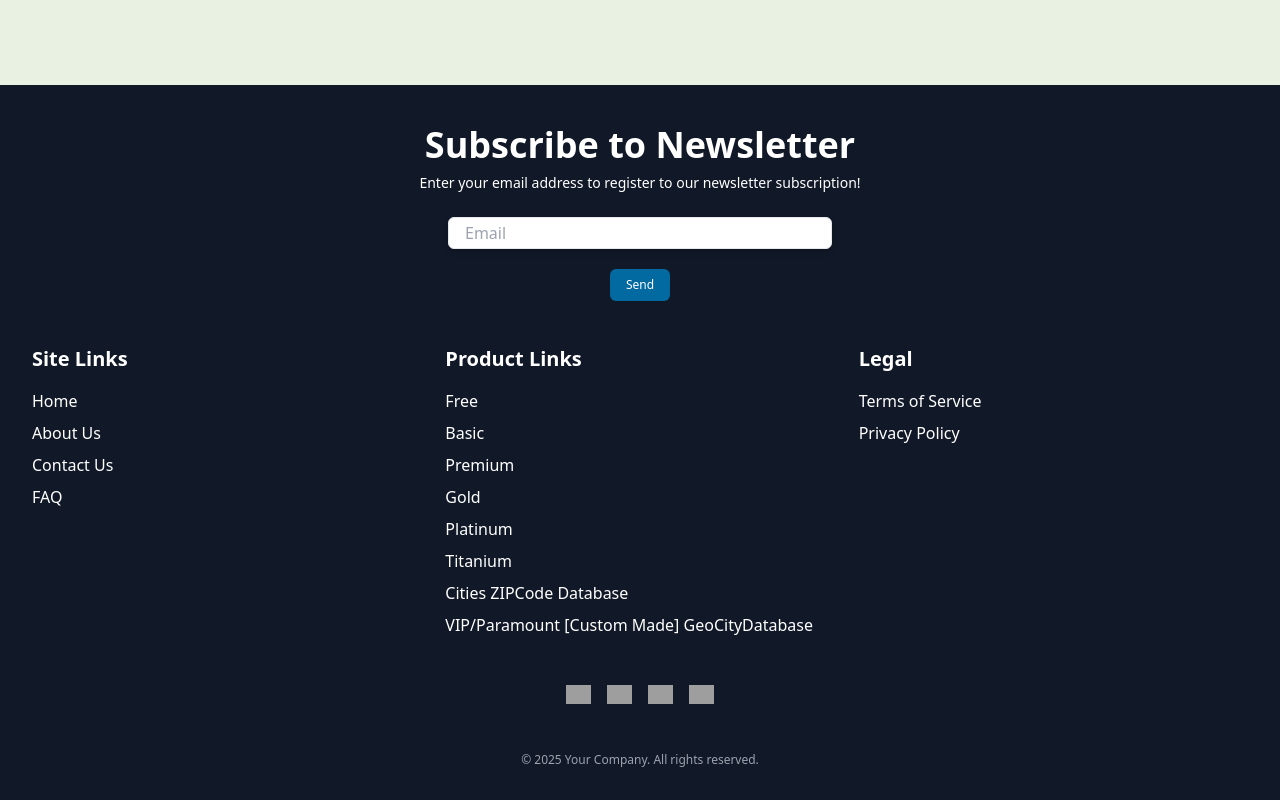
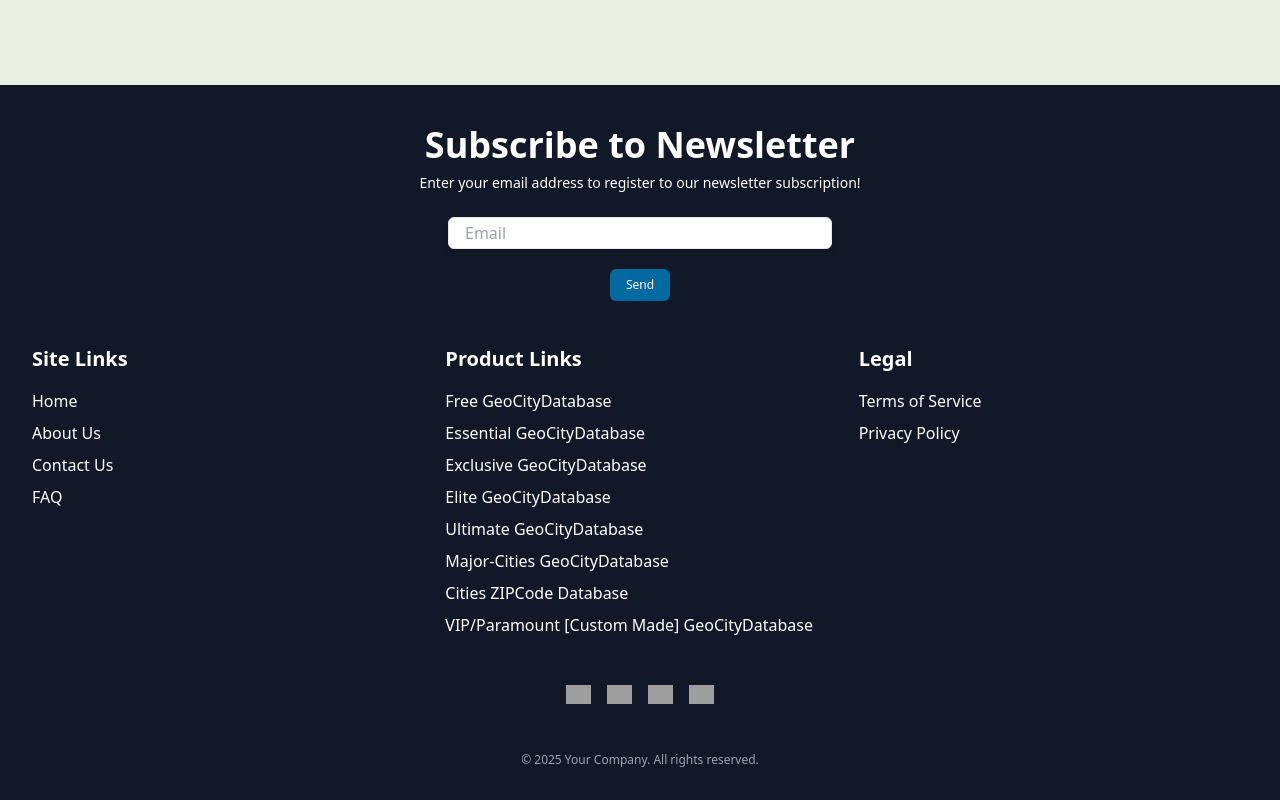
Before and after one commit to ANURAG-2043/gcd-demo-React, a React (Vite) app: page /about-us in a window 1280 px wide. Shown: the part 763-1563 px from the top of the page. Built offline with nearby package versions, Linux system fonts and the light colour scheme; grey boxes are pictures that could not be loaded.

Commit message:
website ui ready

```diff
--- a/src/components/Footer.jsx
+++ b/src/components/Footer.jsx
@@ -37,16 +37,14 @@ class Footer extends PureComponent {
             <div>
               <h3 className="text-xl font-semibold mb-4">Product Links</h3>
               <ul className="space-y-2">
-                <li><Link to="/free" className="hover:underline">Free</Link></li>
-                <li><Link to="/basic" className="hover:underline">Basic</Link></li>
-                <li><Link to="/premium" className="hover:underline">Premium</Link></li>
-                <li><Link to="/gold" className="hover:underline">Gold</Link></li>
-                <li><Link to="/platinum" className="hover:underline">Platinum</Link></li>
-                <li><Link to="/titanium" className="hover:underline">Titanium</Link></li>
-                <li><Link to="/major-cities" className="hover:underline">Cities ZIPCode
-Database</Link></li>
-                <li><Link to="/location-service" className="hover:underline">VIP/Paramount [Custom Made]
-GeoCityDatabase</Link></li>
+                <li><Link to="/free" className="hover:underline">Free GeoCityDatabase</Link></li>
+                <li><Link to="/essential" className="hover:underline">Essential GeoCityDatabase</Link></li>
+                <li><Link to="/exclusive" className="hover:underline">Exclusive GeoCityDatabase</Link></li>
+                <li><Link to="/elite" className="hover:underline">Elite GeoCityDatabase</Link></li>
+                <li><Link to="/ultimate" className="hover:underline">Ultimate GeoCityDatabase</Link></li>
+                <li><Link to="/major-cities" className="hover:underline">Major-Cities GeoCityDatabase</Link></li>
+                <li><Link to="/cities-zip-code" className="hover:underline">Cities ZIPCode Database</Link></li>
+                <li><Link to="/custom" className="hover:underline">VIP/Paramount [Custom Made] GeoCityDatabase</Link></li>
               </ul>
             </div>
 
--- a/src/pages/AboutUs.jsx
+++ b/src/pages/AboutUs.jsx
@@ -1,6 +1,9 @@
-import React from 'react';
+import React, {useEffect} from 'react';
 
 const AboutUs = () => {
+  useEffect(() => {
+    window.scrollTo(0, 0);
+  }, []);
   return (
     <div className="min-h-screen flex items-center justify-center">
       <div className="text-center px-6 lg:px-16 max-w-4xl">
--- a/src/pages/ContactUs.jsx
+++ b/src/pages/ContactUs.jsx
@@ -1,6 +1,9 @@
-import React from 'react';
+import React,{useEffect} from 'react';
 
 const ContactUs = () => {
+  useEffect(() => {
+    window.scrollTo(0, 0);
+  }, []);
   return (
     <div className="min-h-screen flex items-center justify-center">
       <div className="text-center">
--- a/src/pages/Free_support.jsx
+++ b/src/pages/Free_support.jsx
@@ -1,6 +1,10 @@
-import React from 'react';
+import React, {useEffect} from 'react';
 
 const FreeSupport = () => {
+  useEffect(() => {
+    window.scrollTo(0, 0);
+  }, []);
+
   return (
     <div className="min-h-screen flex items-center justify-center">
       <div className="text-center">
--- a/src/pages/Login.jsx
+++ b/src/pages/Login.jsx
@@ -4,12 +4,14 @@ import { useNavigate } from "react-router-dom";
 // import { useAuth} from "../utils/AuthContext";
 
 const Login = () => {
+
   const navigate = useNavigate()
   const {user, loginUser, setUser} = useAuth()
 
   const loginForm = useRef(null)
 
   useEffect(()=>{
+    window.scrollTo(0, 0);
     if(user){
       navigate('/')
     }
--- a/src/pages/NotFound.jsx
+++ b/src/pages/NotFound.jsx
@@ -1,6 +1,10 @@
-import React from 'react';
+import React, {useEffect} from 'react';
 
 const NotFound = () => {
+  useEffect(() => {
+      window.scrollTo(0, 0);
+    }, []);
+
   return (
     <div style={{ textAlign: 'center', marginTop: '300px', marginBottom: '200px' }}>
       <h1>404</h1>
--- a/src/pages/Register.jsx
+++ b/src/pages/Register.jsx
@@ -4,11 +4,13 @@ import { useNavigate } from "react-router-dom";
 // import { useAuth } from '../utils/AuthContext'
 
 const Register = () => {
+
   const registerForm = useRef(null)
   const {user, registerUser} = useAuth()
   const navigate = useNavigate();
 
   useEffect(()=>{
+    window.scrollTo(0, 0);
     if(user){
       navigate('/')
     }
```
